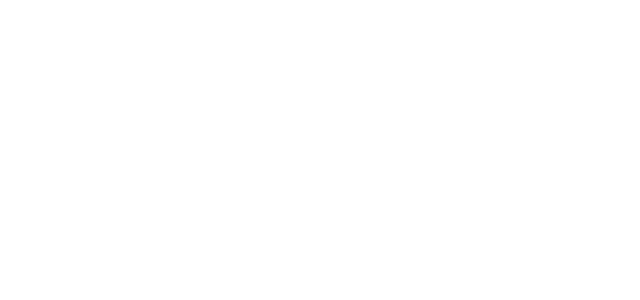
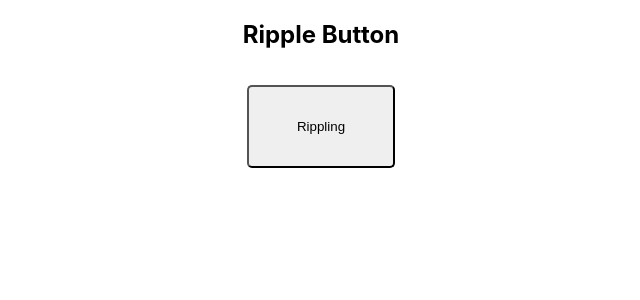
Before and after one commit to PJM178/frontend-mini-challenges, a React (Create React App) app: page /ripple-button in a window 1280 px wide. Before the commit this address had no page. Shown: the top 300 px of the page, without its empty margins (319-959 px from the left). Built offline with nearby package versions, Linux system fonts and the light colour scheme.

Commit message:
button css experiments

```diff
--- a/src/App.js
+++ b/src/App.js
@@ -4,6 +4,7 @@
 import CommentBox from './challenges/comment-box/CommentBox';
 import StarRating from './challenges/star-rating/StarRating';
 import TodoList from './challenges/todo-list/TodoList';
+import RippleButton from './challenges/ripple-button/RippleButton';
 
 const App = () => {
   return (
@@ -12,6 +13,7 @@
       <Route path='/star-rating' element={<StarRating />} />
       <Route path='/comment-box' element={<CommentBox />} />
       <Route path='/todo-list' element={<TodoList />} />
+      <Route path='/ripple-button' element={<RippleButton />} />
     </Routes>
   );
 };
--- /dev/null
+++ b/src/challenges/ripple-button/RippleButton.js
@@ -0,0 +1,18 @@
+import './styles.css';
+
+import Button from './components/Button';
+
+const RippleButton = () => {
+  return (
+    <div className="ripple-button-body">
+      <header>
+        <h2>Ripple Button</h2>
+      </header>
+      <section>
+        <Button />
+      </section>
+    </div>
+  );
+};
+
+export default RippleButton;
--- /dev/null
+++ b/src/challenges/ripple-button/components/Button.js
@@ -0,0 +1,14 @@
+const Button = () => {
+  const handleMousePosition = (e) => {
+    // const button = document.getElementsByClassName('ripple-button');
+    console.log(e.pageY);
+  };
+
+  return (
+    <div className="ripple-button-container">
+      <button type="button" className="ripple-button" onMouseMove={(e) => handleMousePosition(e)}>Rippling</button>
+    </div>
+  );
+};
+
+export default Button;
--- /dev/null
+++ b/src/challenges/ripple-button/styles.css
@@ -0,0 +1,21 @@
+.ripple-button-body {
+  display: flex;
+  flex-direction: column;
+  align-items: center;
+}
+
+.ripple-button {
+  padding: 2rem;
+  padding-left: 3rem;
+  padding-right: 3rem;
+  border-radius: 5px;
+}
+
+.ripple-button:hover {
+  /* background-color: rgba(0, 0, 0, 0.2); */
+  cursor: pointer;
+}
+
+.ripple-button-container {
+  padding: 1rem;
+}
--- a/src/components/HomePage.js
+++ b/src/components/HomePage.js
@@ -6,6 +6,7 @@
       <Link to='/star-rating' className="link-to-challenge"><div className="challenge-card"><h1>Star Rating</h1></div></Link>
       <Link to='/comment-box' className="link-to-challenge"><div className="challenge-card"><h1>Comment Box</h1></div></Link>
       <Link to='/todo-list' className="link-to-challenge"><div className="challenge-card"><h1>Todo List</h1></div></Link>
+      <Link to='/ripple-button' className="link-to-challenge"><div className="challenge-card"><h1>Ripple Button</h1></div></Link>
     </div>
   );
 };
```
